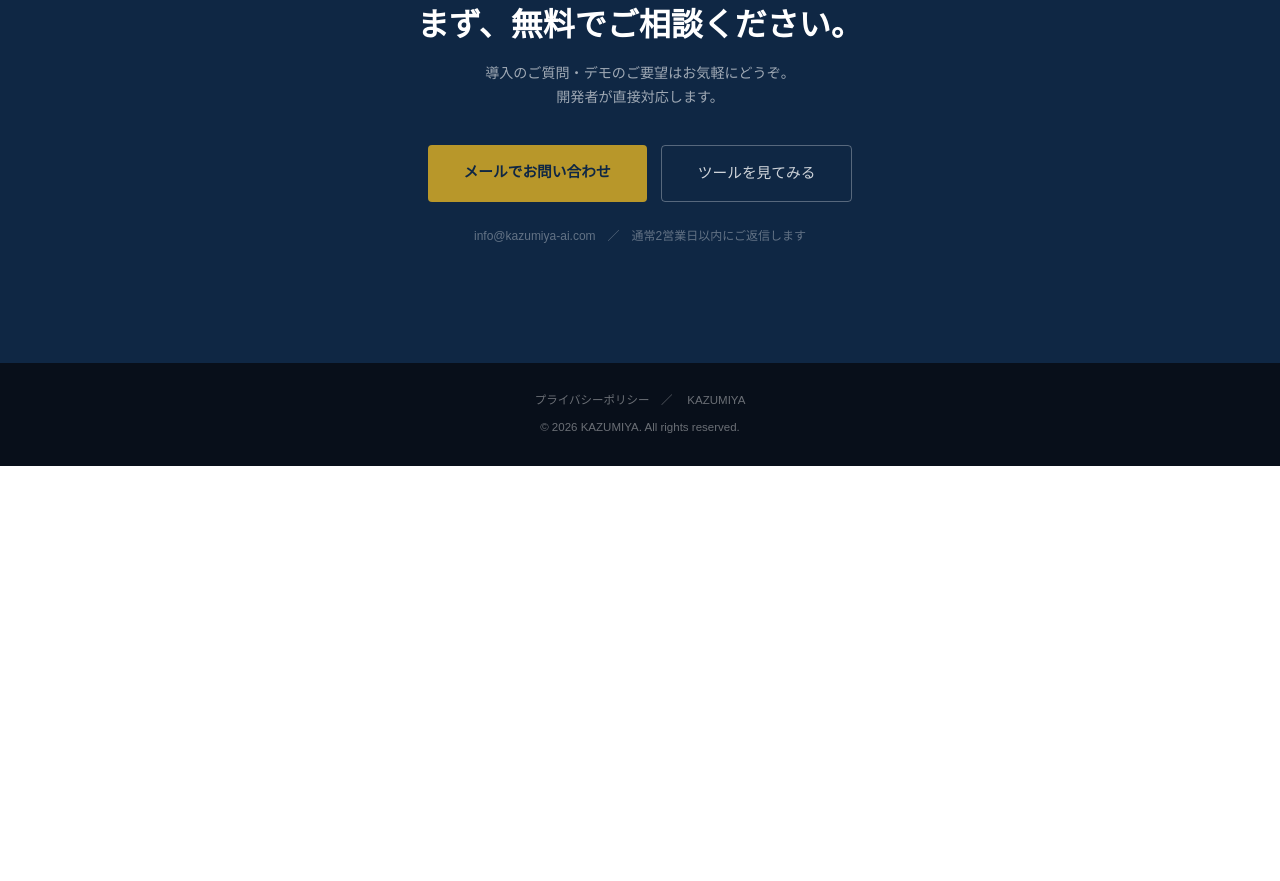
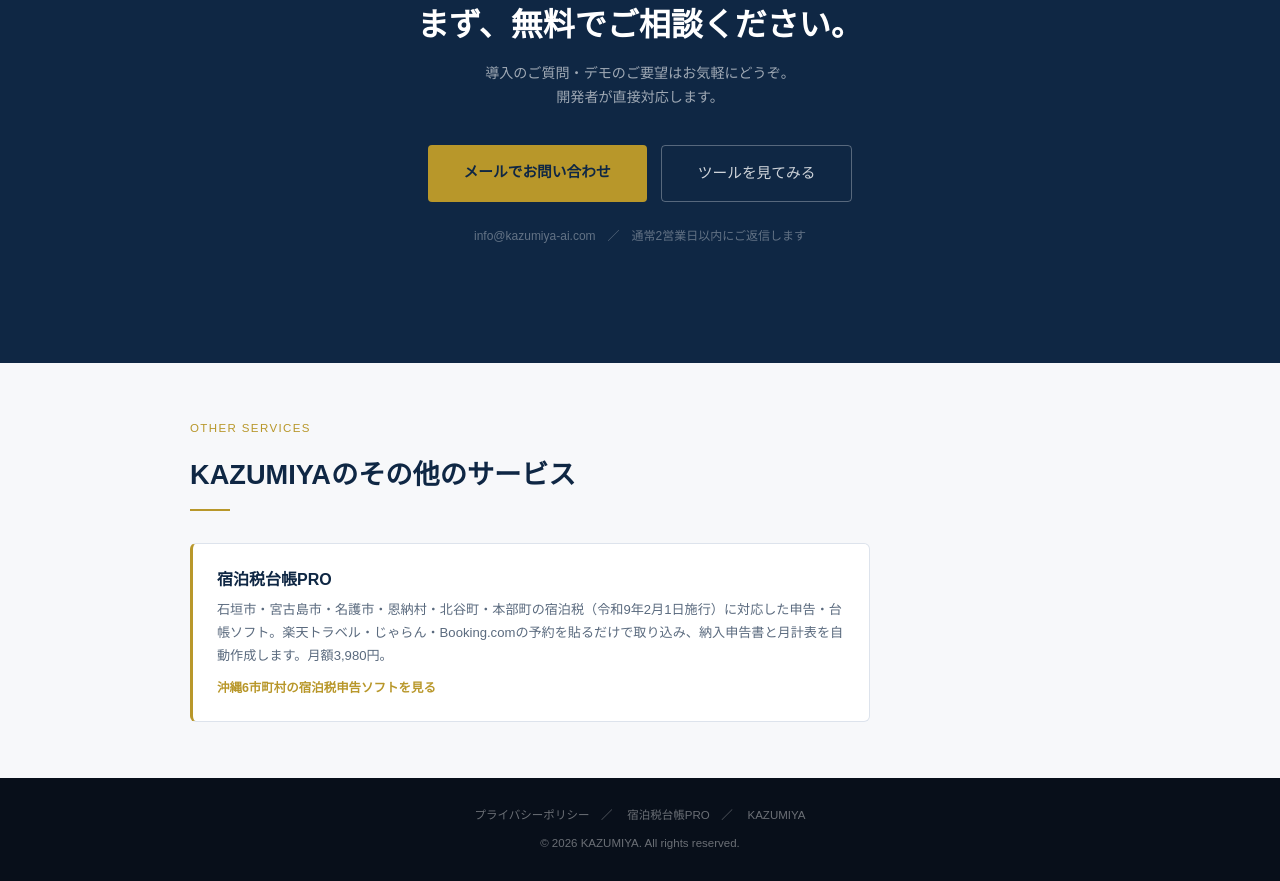
Before and after one commit to miyagi2026-coder/kazumiya-website, a plain HTML site: page index.html in a window 1280 px wide. Shown: the part 5195-6076 px from the top of the page. Before the commit the page ends 5661 px from the top, so only its background shows below. Drawn offline with Linux system fonts and the light colour scheme.

Commit message:
Update index.html

```diff
--- a/index.html
+++ b/index.html
@@ -553,6 +553,50 @@
     margin-bottom: 36px;
   }
 
+  /* ===== RELATED SERVICES ===== */
+  .related {
+    background: var(--off-white);
+    padding: 56px 40px;
+  }
+
+  .related-card {
+    display: block;
+    background: var(--white);
+    border: 1px solid var(--border);
+    border-left: 3px solid var(--gold);
+    border-radius: 6px;
+    padding: 22px 24px;
+    text-decoration: none;
+    color: var(--text);
+    max-width: 680px;
+    transition: box-shadow 0.2s;
+  }
+
+  .related-card:hover {
+    box-shadow: 0 4px 20px rgba(15,39,68,0.08);
+  }
+
+  .related-card h3 {
+    font-size: 1rem;
+    font-weight: 700;
+    color: var(--navy);
+    margin-bottom: 6px;
+  }
+
+  .related-card p {
+    font-size: 0.82rem;
+    color: var(--text-muted);
+    line-height: 1.75;
+  }
+
+  .related-more {
+    display: inline-block;
+    margin-top: 10px;
+    font-size: 0.78rem;
+    font-weight: 600;
+    color: var(--gold);
+  }
+
   /* ===== FOOTER ===== */
   footer {
     background: #080f1a;
@@ -581,6 +625,7 @@
     .hero-stats { gap: 28px; }
     .cta-final { padding: 60px 20px; }
     .price-main { padding: 28px 20px; }
+    .related { padding: 48px 20px; }
   }
 </style>
 </head>
@@ -873,10 +918,25 @@
   </div>
 </section>
 
+<!-- RELATED SERVICES -->
+<section class="related">
+  <div class="section-inner">
+    <span class="section-title-en">OTHER SERVICES</span>
+    <h2 class="section-title">KAZUMIYAのその他のサービス</h2>
+    <div class="gold-line"></div>
+    <a href="https://tax.kazumiya-ai.com/" class="related-card">
+      <h3>宿泊税台帳PRO</h3>
+      <p>石垣市・宮古島市・名護市・恩納村・北谷町・本部町の宿泊税（令和9年2月1日施行）に対応した申告・台帳ソフト。楽天トラベル・じゃらん・Booking.comの予約を貼るだけで取り込み、納入申告書と月計表を自動作成します。月額3,980円。</p>
+      <span class="related-more">沖縄6市町村の宿泊税申告ソフトを見る</span>
+    </a>
+  </div>
+</section>
+
 <!-- FOOTER -->
 <footer>
   <p style="margin-bottom:8px;">
     <a href="/privacy">プライバシーポリシー</a>　／
+    <a href="https://tax.kazumiya-ai.com/">宿泊税台帳PRO</a>　／
     <a href="https://kazumiya-ai.com">KAZUMIYA</a>
   </p>
   <p>© 2026 KAZUMIYA. All rights reserved.</p>
```
